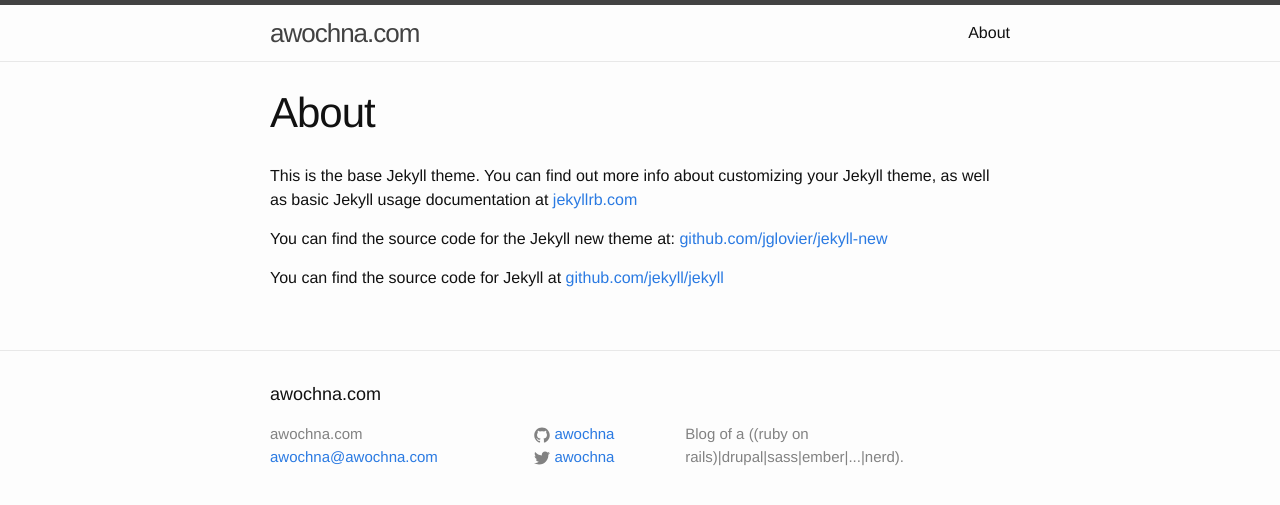
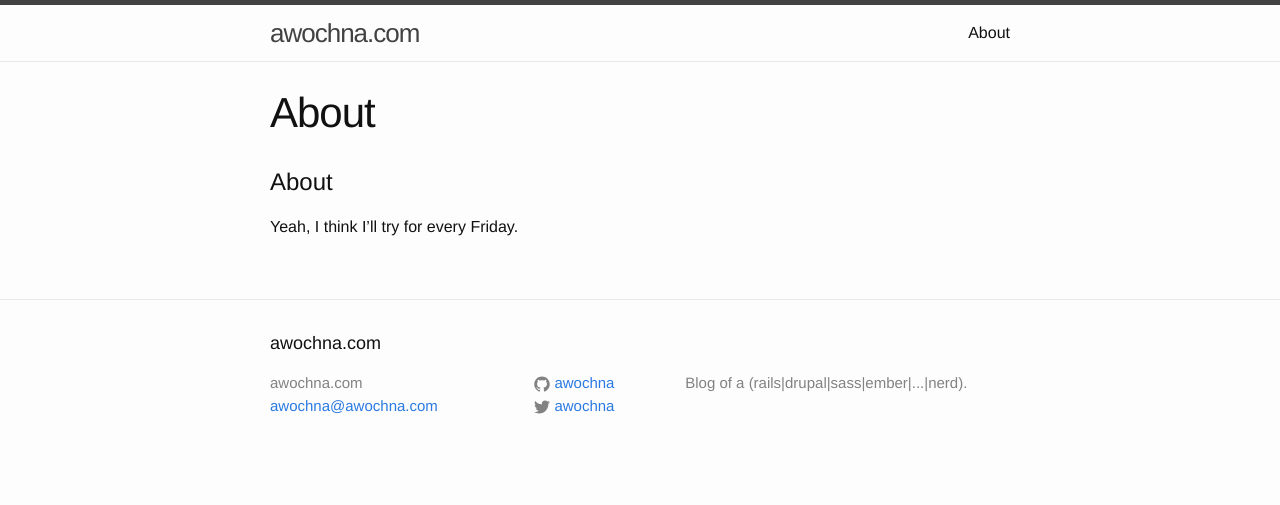
Before and after one commit to awochna/jekyll-blog, a Jekyll site: the page built from about.md, in a window 1280 px wide. Shown: the top 505 px of the page. Built offline with Jekyll 4.4.1, drawn with Linux system fonts in a browser that asks for light colours.

```diff
--- a/_config.yml
+++ b/_config.yml
@@ -2,7 +2,7 @@
 title: awochna.com
 email: awochna@awochna.com
 description: > # this means to ignore newlines until "baseurl:"
- Blog of a ((ruby on rails)|drupal|sass|ember|...|nerd).
+ Blog of a (rails|drupal|sass|ember|...|nerd).
 baseurl: "" # the subpath of your site, e.g. /blog/
 url: "http://awochna.com" # the base hostname & protocol for your site
 twitter_username: awochna
--- a/about.md
+++ b/about.md
@@ -4,8 +4,6 @@ title: About
 permalink: /about/
 ---
 
-This is the base Jekyll theme. You can find out more info about customizing your Jekyll theme, as well as basic Jekyll usage documentation at [jekyllrb.com](http://jekyllrb.com/)
+# About #
 
-You can find the source code for the Jekyll new theme at: [github.com/jglovier/jekyll-new](https://github.com/jglovier/jekyll-new)
-
-You can find the source code for Jekyll at [github.com/jekyll/jekyll](https://github.com/jekyll/jekyll)
+Yeah, I think I'll try for every Friday.
```
Also changed, not shown: _posts/2014-10-31-happy-halloween.md (added, +7 -0 lines), _posts/2014-10-31-welcome-to-jekyll.markdown (deleted, +0 -25 lines).
